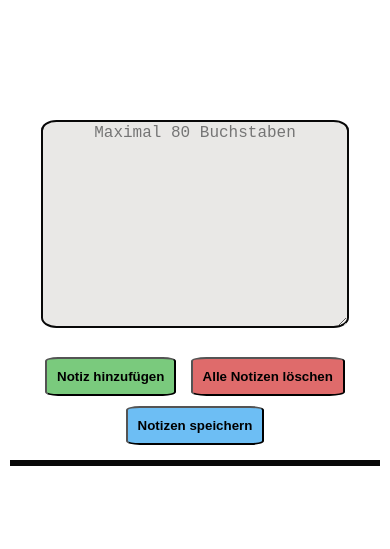
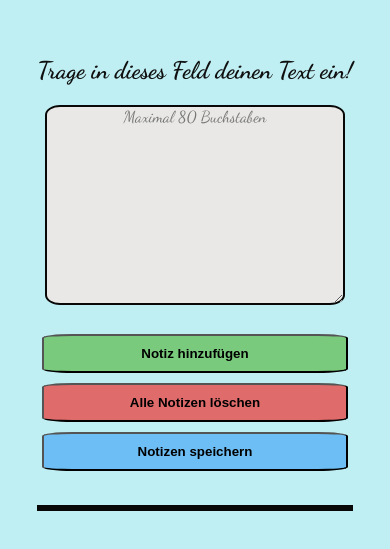
Before and after one commit to Aliweb23/notbook, a plain HTML site: page index.html in a window 390 px wide. Shown: the part 129-678 px from the top of the page. Drawn offline with Linux system fonts and the light colour scheme.

Commit message:
mediaquery für mobile hinzügefügt

```diff
--- a/index.html
+++ b/index.html
@@ -7,11 +7,19 @@
     <link rel="preconnect" href="https://fonts.gstatic.com" crossorigin>
     <link href="https://fonts.googleapis.com/css2?family=Dancing+Script:wght@400..700&display=swap" rel="stylesheet">
     <link rel="stylesheet" href="styles.css">
-    <title>Mein Notizblock</title>
+    <link rel="stylesheet" href="query-style.css">
+    <link rel="stylesheet" media="screen and (max-width:460px)" href="mobile.css">
+    <title>Mein einfacher Notizblock</title>
 </head>
 <body>
+
     <div id="container">
+        <!-- <header>
+            <h1>VIEWPORT</h1>
+            <p>Lorem ipsum dolor sit amet consectetur adipisicing elit. Natus est minus, laboriosam aliquid cupiditate quae fuga beatae id enim, voluptatum possimus aliquam facere sunt animi cum veritatis voluptas architecto dolorum! A fugit veritatis laborum odit iure rerum consectetur, tempore incidunt repellendus consequatur quod explicabo nisi accusamus cum tenetur quam perferendis minima. Numquam ea unde repudiandae perferendis exercitationem eaque. Iste enim nostrum, sequi rem minus alias labore repellat, rerum, repudiandae iure praesentium nisi provident? Commodi, iusto temporibus? Officiis nihil eius incidunt nulla ut et repudiandae pariatur cumque quidem minima vitae explicabo adipisci, tempora sequi, perferendis illum. Veniam, provident. Enim, at reiciendis!</p>
+        </header> -->
         <div class="notepad-container">
+            <h1 class="title">Trage in dieses Feld deinen Text ein!</h1>
             <div><textarea id="noteInput" placeholder="Maximal 80 Buchstaben"></textarea></div>
             <button class="add-btn" onclick="addNote()">Notiz hinzufügen</button>
             <button class="delete-btn" onclick="deleteAllNotes()">Alle Notizen löschen</button>
@@ -20,6 +28,7 @@
             <div id="notesList"></div>
         </div>
     </div>
+
     <script src="script.js"></script>
 </body>
 </html>
--- /dev/null
+++ b/mobile.css
@@ -0,0 +1,12 @@
+.notepad-container{
+    display: flex;
+    flex-direction: column;
+    text-align: center;
+}
+p{
+    padding: 10px;
+}
+.title{
+    font-size: 1.5rem;
+    padding-bottom: 20px;
+}
--- /dev/null
+++ b/query-style.css
@@ -0,0 +1,24 @@
+*{
+    margin: 0;
+    padding: 0;
+    box-sizing: border-box;
+}
+body{
+    background-color: rgba(185, 238, 241, 0.905);
+    color: rgb(16, 15, 15);
+    text-align: center;
+    height: 100vh;
+}
+#container{
+    max-width: 1200px;
+    margin: auto;
+    padding: 20px 0;
+}
+.title{
+    font-size: 1.5rem;
+    padding-bottom: 20px;
+}
+.notepad-container{
+    display: flexbox;
+    flex-direction: column;
+}
--- a/styles.css
+++ b/styles.css
@@ -8,7 +8,7 @@ body {
     align-items: center;
     height: 100vh;
     margin: 0;
-    padding: 0;
+    padding:0;
 }
 
 #container {
@@ -24,6 +24,7 @@ body {
 
 textarea {
     text-align: center;
+    font-family: "Dancing Script";
     font-size: 16px;
     width: 100%;
     max-width: 300px;
@@ -91,7 +92,7 @@ hr:hover{
     margin-top: 20px;
     width: 100%;
     background-color: rgb(245, 239, 166);
-    font-size: 18px;
+    font-size: 16px;
     font-weight: bold;
     border-radius: 0% 10%;
 }
```
